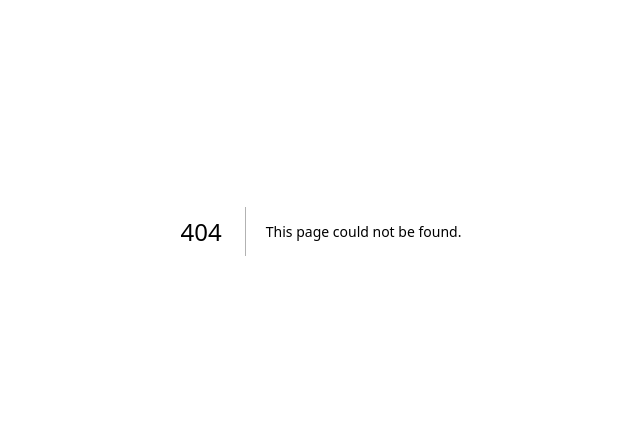
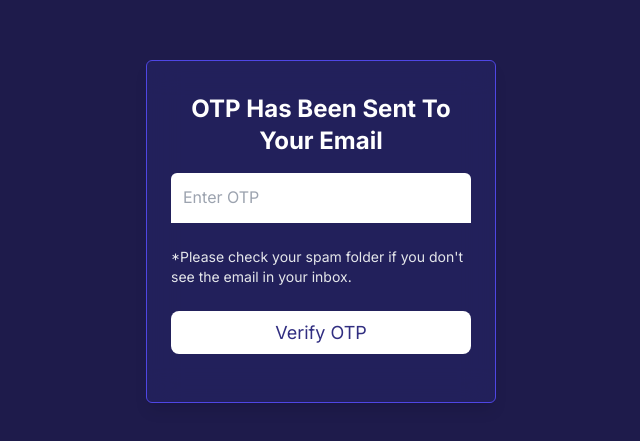
Before and after one commit to ilkaymb/2fa-project-frontend, a Next.js app: page /verifyOTP in a window 1280 px wide. Before the commit this address had no page. Shown: the part 169-610 px from the top of the page, without its empty margins (319-959 px from the left). Built offline with nearby package versions, Linux system fonts and the light colour scheme.

Commit message:
Add verifyOTP page component

```diff
--- /dev/null
+++ b/pages/verifyOTP/index.js
@@ -0,0 +1,78 @@
+import { Inter } from "next/font/google";
+
+import { useState } from "react";
+import axios from "axios";
+import { useRouter } from "next/router";
+const inter = Inter({ subsets: ["latin"] });
+import { useCookies } from "react-cookie";
+
+export default function Home() {
+  const [otp, setOtp] = useState("");
+  const [error, setError] = useState(""); // Hata mesajları için durum
+  const [isVerified, setIsVerified] = useState(false); // Doğrulama durumu
+
+  const router = useRouter();
+
+  const [cookies, setCookie, removeCookie] = useCookies(["jwtToken"]); // userToken adında bir cookie yönetmek istiyorsunuz
+
+  const verifyOTP = async (e) => {
+    try {
+      console.log(cookies);
+      const response = await axios.post(
+        "http://localhost:3001/api/auth/verifyOTP",
+        {
+          otp: otp,
+          jwtToken: cookies.jwtToken,
+        }
+      );
+
+      // OTP doğrulandı
+      setIsVerified(true);
+      setError(""); // Hata mesajını temizle
+      router.push("/profile");
+
+      // Kullanıcıyı başka bir sayfaya yönlendirme işlemi burada yapılabilir
+      // Örneğin: history.push('/dashboard');
+    } catch (error) {
+      // Axios, 2xx dışı durum kodlarını otomatik olarak hata olarak yakalar
+      setError("OTP is incorrect. Please try again."); // Hata mesajını güncelle
+      setIsVerified(false); // Doğrulama durumunu güncelle
+    }
+  };
+
+  return (
+    <main className={`${inter.className}`}>
+      <div className="bg-indigo-950 text-white h-[100vh] flex justify-center items-center">
+        <div className="bg-indigo-900 border border-indigo-600 rounded-md px-6 py-8 shadow-lg backdrop-filter backdrop-blur-lg bg-opacity-30 relative transition-all duration-200">
+          <form className="otp-form w-full sm:w-[300px] md:w-[300px] lg:w-[300px]">
+            <h1 className="text-2xl text-center mb-4 font-bold capitalize">
+              OTP has been sent to your email
+            </h1>
+            <input
+              type="text"
+              value={otp}
+              onChange={(e) => setOtp(e.target.value)}
+              placeholder="Enter OTP"
+              required
+              className="w-full p-3  mb-6 rounded-t-md  text-black  border-0 border-b-2 border-white appearance-none dark:text-black dark:border-white dark:focus:border-indigo-500 focus:outline-none focus:right-0 focus:text-black focus:border-indigo-600 peer"
+            />
+            <p className="text-sm text-gray-200">
+              {" "}
+              *Please check your spam folder if you don{"'"}t see the email in
+              your inbox.
+            </p>
+
+            <button
+              type="button"
+              className="w-full mb-4 text-[18px] mt-6 rounded-lg bg-white text-indigo-900 hover:bg-indigo-600 hover:text-white py-2 transition-colors duration-300"
+              onClick={verifyOTP}
+            >
+              Verify OTP
+            </button>
+            {error && <p className="error-msg">{error}</p>}
+          </form>
+        </div>
+      </div>
+    </main>
+  );
+}
```
